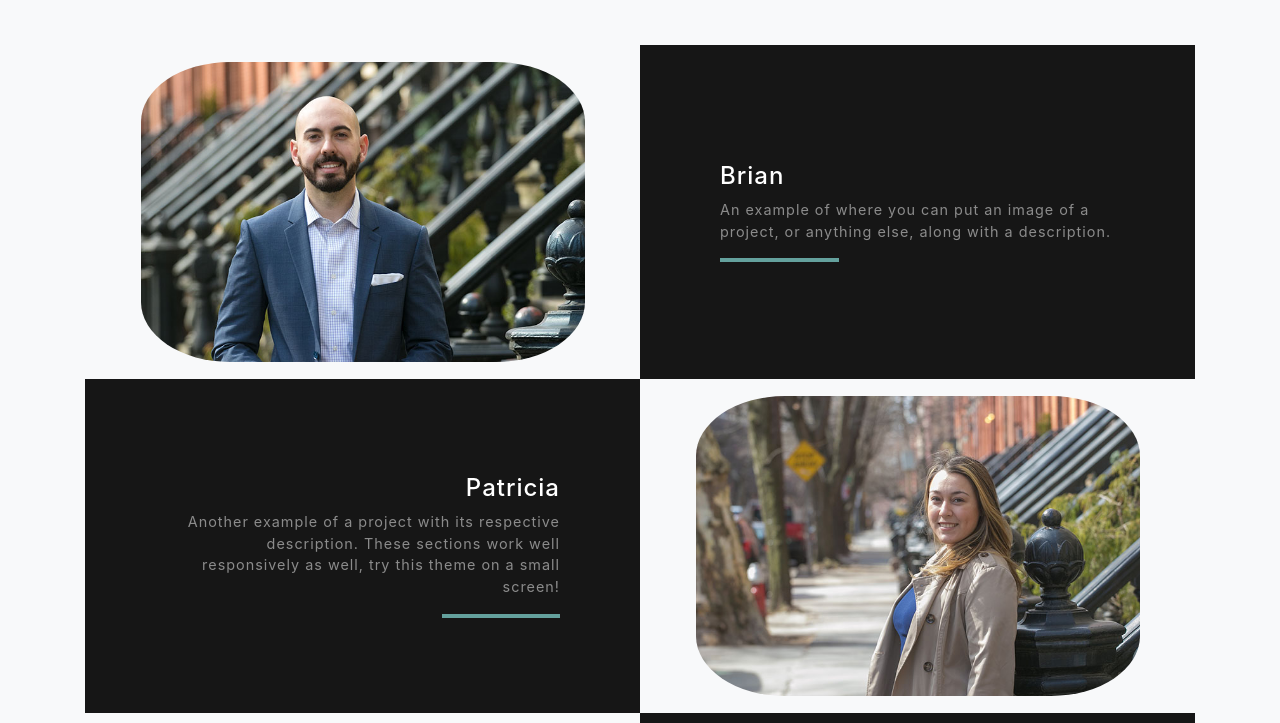
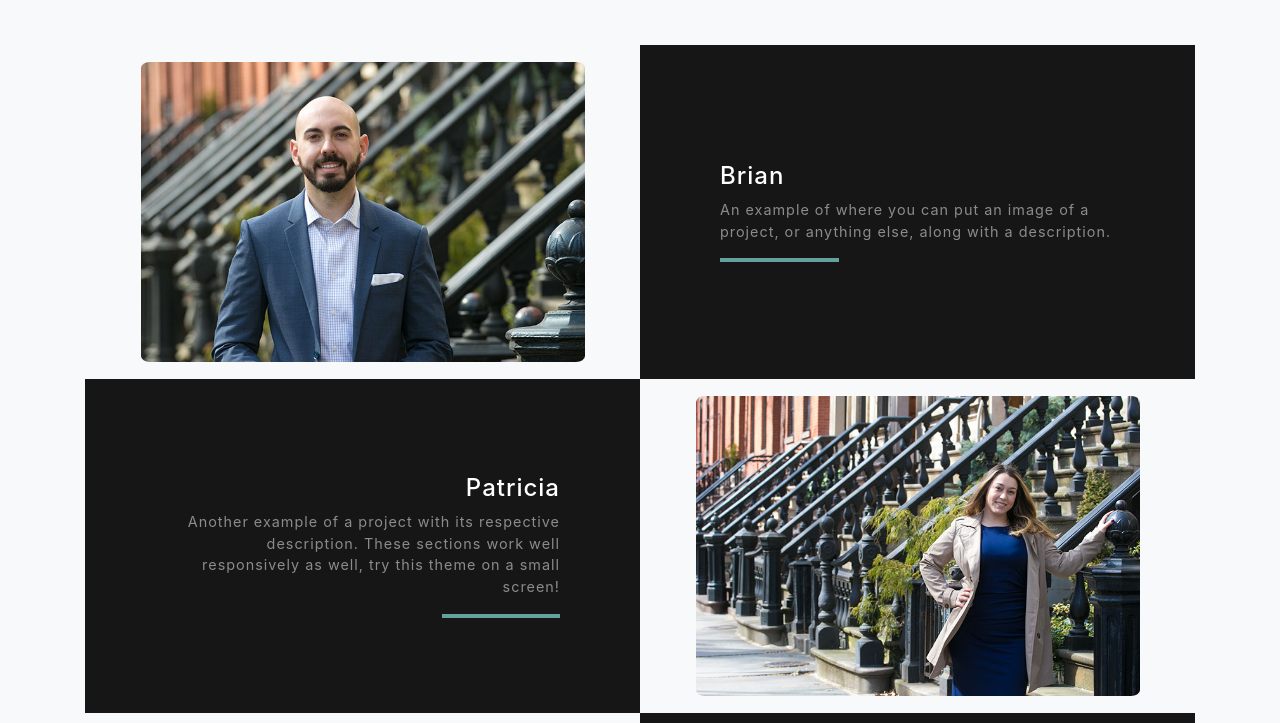
Before and after one commit to anpato/Lopes-Real-Estate, a website with bundled scripts: page index.html in a window 1280 px wide. Shown: the part 1637-2360 px from the top of the page. Built offline with nearby package versions, Linux system fonts and the light colour scheme.

Commit message:
updated patricia image and changed border radius to images to be less aggressive

```diff
--- a/index.html
+++ b/index.html
@@ -45,7 +45,7 @@
   <!-- Navigation -->
   <nav class="navbar navbar-expand-lg navbar-light fixed-top" id="mainNav">
     <div class="container">
-      <a class="navbar-brand js-scroll-trigger" href="#page-top"><img id="logo" src="#"> Nj Modern</a>
+      <a class="navbar-brand js-scroll-trigger" href="#page-top"><img id="logo" src="#"> Lopes Group</a>
       <button class="navbar-toggler navbar-toggler-right" type="button" data-toggle="collapse" data-target="#navbarResponsive" aria-controls="navbarResponsive" aria-expanded="false" aria-label="Toggle navigation">
         Menu
         <i class="fas fa-bars"></i>
@@ -129,7 +129,7 @@
       <!-- Project Two Row -->
       <div class="row justify-content-center no-gutters">
         <div class="col-lg-6">
-          <img class="proj-img img-fluid " src="img/personnel/Lopes Group(Patty)-33-resize.jpg" alt="">
+          <img class="proj-img img-fluid " src="img/personnel/Lopes Group(Patty)-22.jpg" alt="">
         </div>
         <div class="col-lg-6 order-lg-first">
           <div class="bg-black text-center h-100 project">
--- a/scss/_projects.scss
+++ b/scss/_projects.scss
@@ -22,9 +22,13 @@
   }
 
   .proj-img {
-    border-radius: 20%;
+    border-radius: 6%;
     height: 90%;
     width: 80%;
     margin-top: 3%;
   }
+
+  .img-fluid {
+    border-radius: 2%!important;
+  }
 }
```
Also changed, not shown: css/grayscale.css, css/grayscale.min.css, img/city-bg.jpg (deleted), img/personnel/Lopes Group(Patty)-22.jpg (added).
